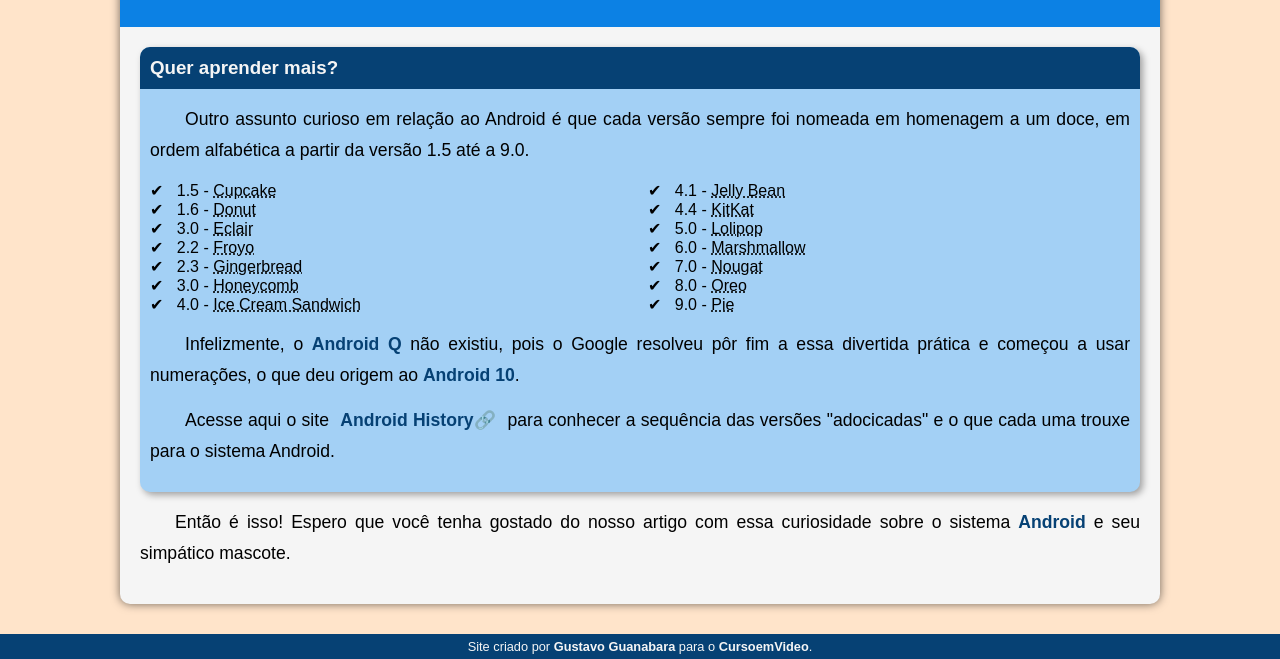
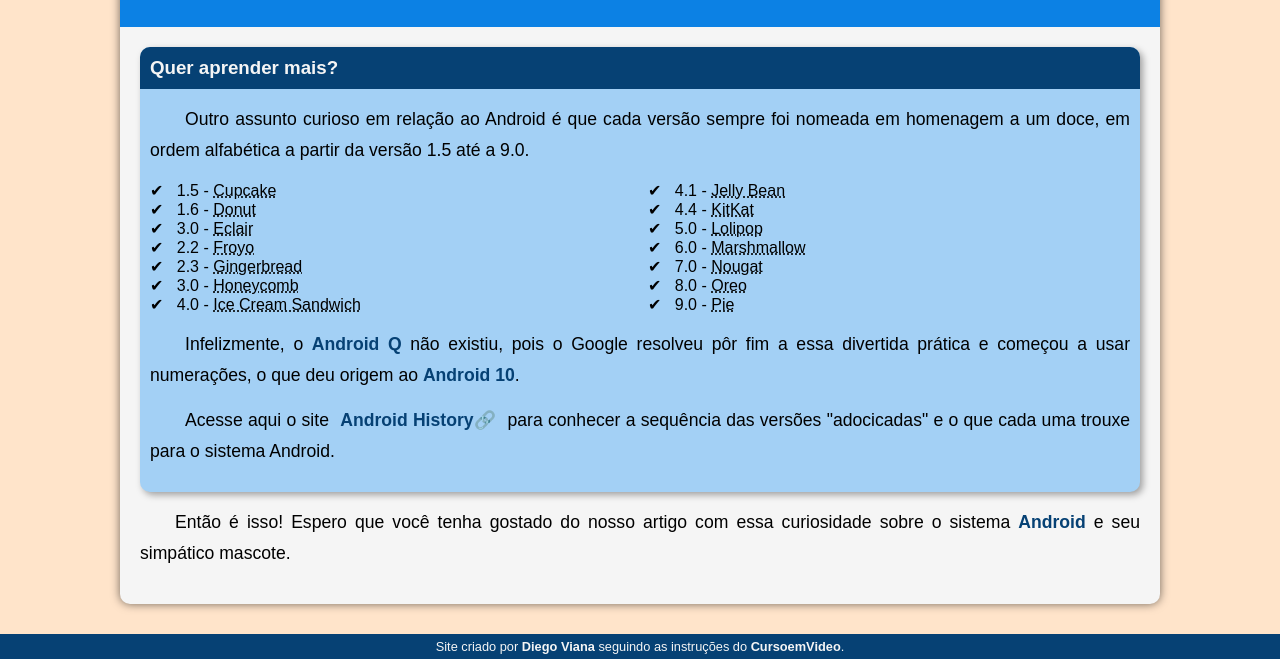
Before and after one commit to diegovianaf/android-project, a plain HTML site: page index.html in a window 1280 px wide. Shown: the part 2397-3056 px from the top of the page. Drawn offline with Linux system fonts and the light colour scheme.

Commit message:
Update index.html

```diff
--- a/index.html
+++ b/index.html
@@ -116,7 +116,7 @@
         </article>
     </main>
     <footer>
-        <p>Site criado por <a href="https://gustavoguanabara.github.io/" target="_blank" rel="external">Gustavo Guanabara</a> para o <a href="https://www.youtube.com/cursoemvideo" target="_blank" rel="external">CursoemVideo</a>.</p>
+        <p>Site criado por <a href="https://www.linkedin.com/in/diegovianaf/" target="_blank" rel="external">Diego Viana</a> seguindo as instruções do <a href="https://www.youtube.com/cursoemvideo" target="_blank" rel="external">CursoemVideo</a>.</p>
     </footer>
 </body>
 </html>
```
